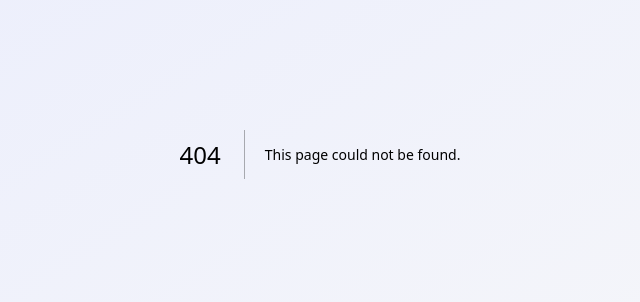
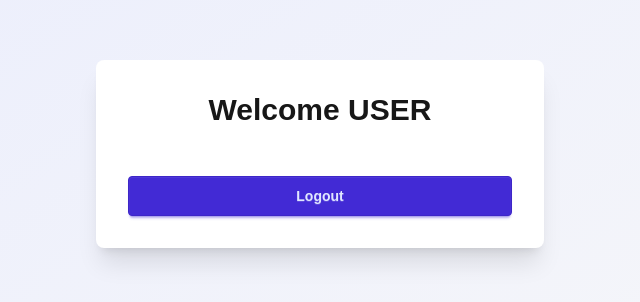
Before and after one commit to AdeepaK2/SpiritX_Xtruders_01, a Next.js app: page /Dashboard in a window 1280 px wide. Before the commit this address had no page. Shown: the part 246-548 px from the top of the page, without its empty margins (320-960 px from the left). Built offline with nearby package versions, Linux system fonts and the light colour scheme.

Commit message:
Added Logged In page, frontend

```diff
--- /dev/null
+++ b/src/app/Dashboard/page.tsx
@@ -0,0 +1,49 @@
+"use client";
+import { useState } from "react";
+import Link from "next/link";
+import { motion } from "framer-motion";
+
+export default function DashboardPage() {
+    const [isLoading, setIsLoading] = useState(false);
+
+    const handleLogout = async () => {
+        setIsLoading(true);
+
+        try {
+            // Simulate API call
+            await new Promise(resolve => setTimeout(resolve, 1000));
+            console.log("Logging out...");
+            // Redirect to login page or handle logout
+            // window.location.href = "/login";
+        } catch (error) {
+            console.error("Logout failed:", error);
+        } finally {
+            setIsLoading(false);
+        }
+    };
+
+    return (
+        <div className="min-h-screen flex items-center justify-center p-4">
+            <motion.div
+                initial={{ opacity: 0, y: 20 }}
+                animate={{ opacity: 1, y: 0 }}
+                transition={{ duration: 0.5 }}
+                className="card w-full max-w-md bg-base-100 shadow-xl"
+            >
+                <div className="card-body p-8">
+                    <div className="flex flex-col items-center mb-8">
+                        <h2 className="card-title text-3xl font-bold text-center mb-2">Welcome USER</h2>
+                    </div>
+
+                    <button
+                        onClick={handleLogout}
+                        className="btn btn-primary w-full"
+                        disabled={isLoading}
+                    >
+                        {isLoading ? "Processing..." : "Logout"}
+                    </button>
+                </div>
+            </motion.div>
+        </div>
+    );
+}
```
Also changed, not shown: src/app/Layout/Layout.tsx (deleted).
